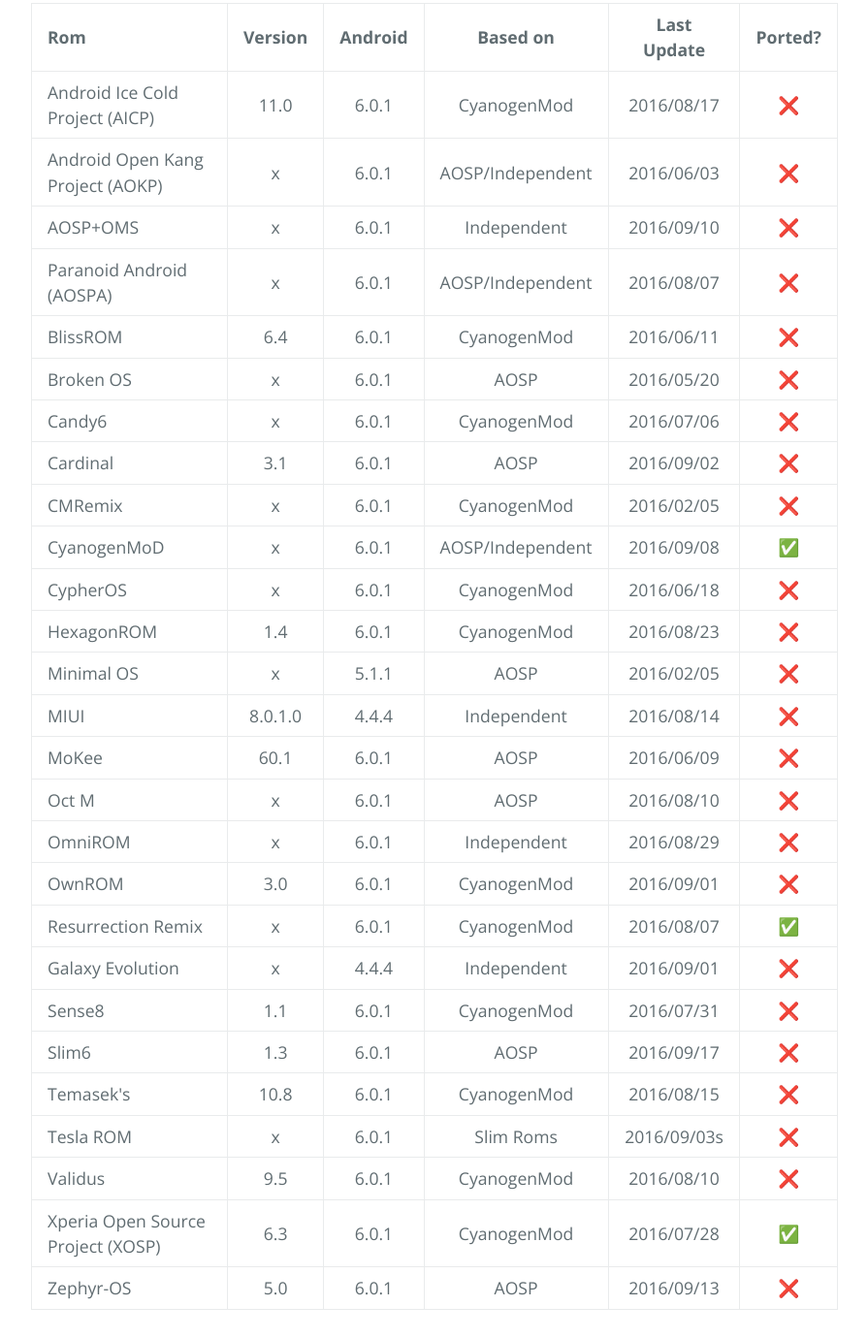
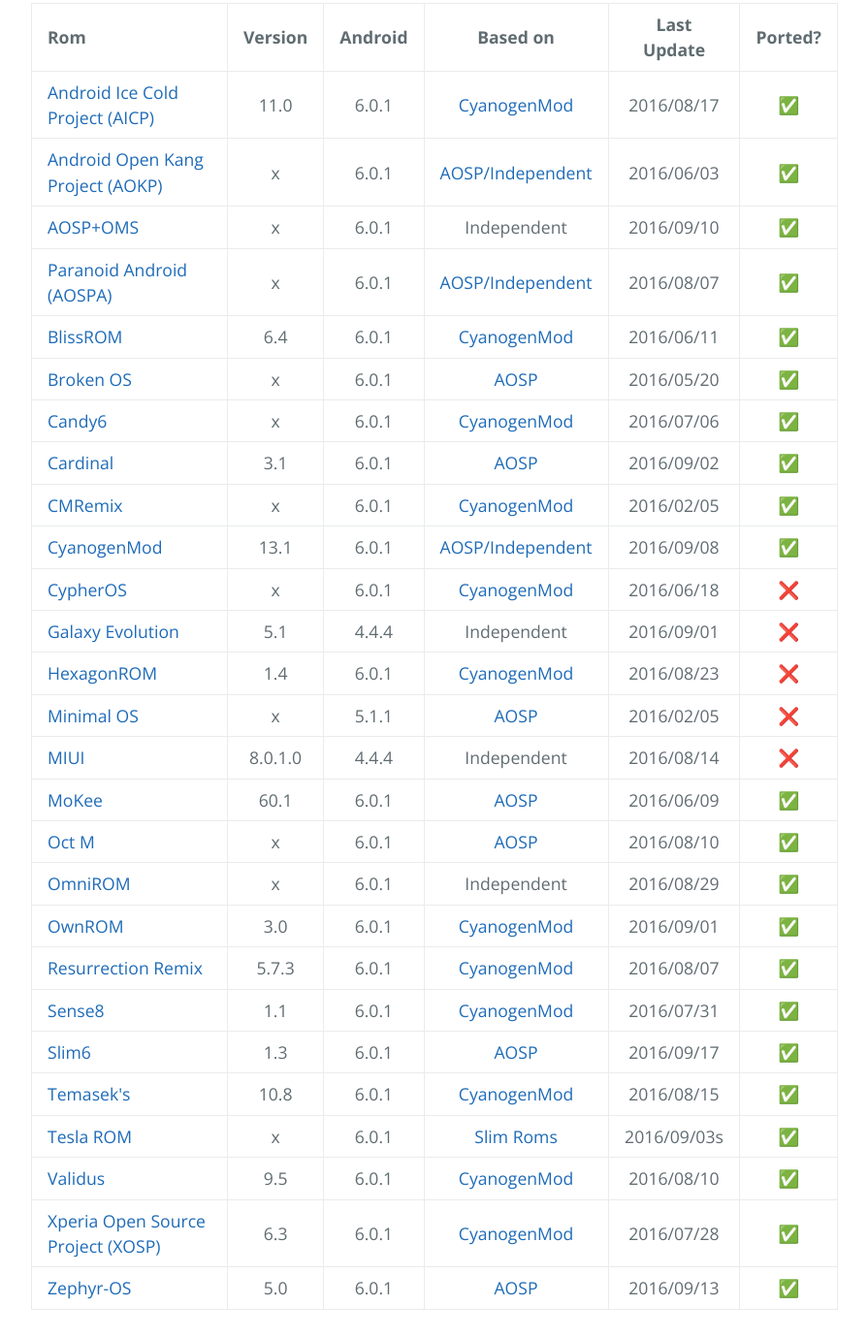
Before and after one commit to vagnerlandio/UMI-Zero-Phoenix, a plain HTML site: page index.html in a window 1280 px wide. Shown: the part 1890-3270 px from the top of the page at 97% size, without its empty margins (192-1087 px from the left). Drawn offline with nearby package versions, Linux system fonts and the light colour scheme.

```diff
--- a/index.html
+++ b/index.html
@@ -125,111 +125,119 @@
 </thead>
 <tbody>
 <tr>
-<td align="left">Android Ice Cold Project (AICP)</td>
+<td align="left"><a href="https://github.com/vagnerlandio/UMI-Zero-Phoenix-Project/blob/master/rom/aicp.md">Android Ice Cold Project (AICP)</a></td>
 <td align="center">11.0</td>
 <td align="center">6.0.1</td>
-<td align="center">CyanogenMod</td>
+<td align="center"><a href="https://github.com/vagnerlandio/UMI-Zero-Phoenix-Project/blob/master/rom/cyanogenmod.md">CyanogenMod</a></td>
 <td align="center">2016/08/17</td>
-<td align="center"><g-emoji alias="x" fallback-src="https://assets-cdn.github.com/images/icons/emoji/unicode/274c.png">❌</g-emoji></td>
+<td align="center"><g-emoji alias="white_check_mark" fallback-src="https://assets-cdn.github.com/images/icons/emoji/unicode/2705.png">✅</g-emoji></td>
 </tr>
 <tr>
-<td align="left">Android Open Kang Project (AOKP)</td>
+<td align="left"><a href="https://github.com/vagnerlandio/UMI-Zero-Phoenix-Project/blob/master/rom/aokp.md">Android Open Kang Project (AOKP)</a></td>
 <td align="center">x</td>
 <td align="center">6.0.1</td>
-<td align="center">AOSP/Independent</td>
+<td align="center"><a href="https://github.com/vagnerlandio/UMI-Zero-Phoenix-Project/blob/master/rom/aosp%2Boms.md">AOSP/Independent</a></td>
 <td align="center">2016/06/03</td>
-<td align="center"><g-emoji alias="x" fallback-src="https://assets-cdn.github.com/images/icons/emoji/unicode/274c.png">❌</g-emoji></td>
+<td align="center"><g-emoji alias="white_check_mark" fallback-src="https://assets-cdn.github.com/images/icons/emoji/unicode/2705.png">✅</g-emoji></td>
 </tr>
 <tr>
-<td align="left">AOSP+OMS</td>
+<td align="left"><a href="https://github.com/vagnerlandio/UMI-Zero-Phoenix-Project/blob/master/rom/aosp%2Boms.md">AOSP+OMS</a></td>
 <td align="center">x</td>
 <td align="center">6.0.1</td>
 <td align="center">Independent</td>
 <td align="center">2016/09/10</td>
+<td align="center"><g-emoji alias="white_check_mark" fallback-src="https://assets-cdn.github.com/images/icons/emoji/unicode/2705.png">✅</g-emoji></td>
+</tr>
+<tr>
+<td align="left"><a href="https://github.com/vagnerlandio/UMI-Zero-Phoenix-Project/blob/master/rom/aospa.md">Paranoid Android (AOSPA)</a></td>
+<td align="center">x</td>
+<td align="center">6.0.1</td>
+<td align="center"><a href="https://github.com/vagnerlandio/UMI-Zero-Phoenix-Project/blob/master/rom/aosp%2Boms.md">AOSP/Independent</a></td>
+<td align="center">2016/08/07</td>
+<td align="center"><g-emoji alias="white_check_mark" fallback-src="https://assets-cdn.github.com/images/icons/emoji/unicode/2705.png">✅</g-emoji></td>
+</tr>
+<tr>
+<td align="left"><a href="https://github.com/vagnerlandio/UMI-Zero-Phoenix-Project/blob/master/rom/blissrom.md">BlissROM</a></td>
+<td align="center">6.4</td>
+<td align="center">6.0.1</td>
+<td align="center"><a href="https://github.com/vagnerlandio/UMI-Zero-Phoenix-Project/blob/master/rom/cyanogenmod.md">CyanogenMod</a></td>
+<td align="center">2016/06/11</td>
+<td align="center"><g-emoji alias="white_check_mark" fallback-src="https://assets-cdn.github.com/images/icons/emoji/unicode/2705.png">✅</g-emoji></td>
+</tr>
+<tr>
+<td align="left"><a href="https://github.com/vagnerlandio/UMI-Zero-Phoenix-Project/blob/master/rom/broken-os.md">Broken OS</a></td>
+<td align="center">x</td>
+<td align="center">6.0.1</td>
+<td align="center"><a href="https://github.com/vagnerlandio/UMI-Zero-Phoenix-Project/blob/master/rom/aosp%2Boms.md">AOSP</a></td>
+<td align="center">2016/05/20</td>
+<td align="center"><g-emoji alias="white_check_mark" fallback-src="https://assets-cdn.github.com/images/icons/emoji/unicode/2705.png">✅</g-emoji></td>
+</tr>
+<tr>
+<td align="left"><a href="https://github.com/vagnerlandio/UMI-Zero-Phoenix-Project/blob/master/rom/candy6.md">Candy6</a></td>
+<td align="center">x</td>
+<td align="center">6.0.1</td>
+<td align="center"><a href="https://github.com/vagnerlandio/UMI-Zero-Phoenix-Project/blob/master/rom/cyanogenmod.md">CyanogenMod</a></td>
+<td align="center">2016/07/06</td>
+<td align="center"><g-emoji alias="white_check_mark" fallback-src="https://assets-cdn.github.com/images/icons/emoji/unicode/2705.png">✅</g-emoji></td>
+</tr>
+<tr>
+<td align="left"><a href="https://github.com/vagnerlandio/UMI-Zero-Phoenix-Project/blob/master/rom/cardinal.md">Cardinal</a></td>
+<td align="center">3.1</td>
+<td align="center">6.0.1</td>
+<td align="center"><a href="https://github.com/vagnerlandio/UMI-Zero-Phoenix-Project/blob/master/rom/aosp%2Boms.md">AOSP</a></td>
+<td align="center">2016/09/02</td>
+<td align="center"><g-emoji alias="white_check_mark" fallback-src="https://assets-cdn.github.com/images/icons/emoji/unicode/2705.png">✅</g-emoji></td>
+</tr>
+<tr>
+<td align="left"><a href="https://github.com/vagnerlandio/UMI-Zero-Phoenix-Project/blob/master/rom/cmremix.md">CMRemix</a></td>
+<td align="center">x</td>
+<td align="center">6.0.1</td>
+<td align="center"><a href="https://github.com/vagnerlandio/UMI-Zero-Phoenix-Project/blob/master/rom/cyanogenmod.md">CyanogenMod</a></td>
+<td align="center">2016/02/05</td>
+<td align="center"><g-emoji alias="white_check_mark" fallback-src="https://assets-cdn.github.com/images/icons/emoji/unicode/2705.png">✅</g-emoji></td>
+</tr>
+<tr>
+<td align="left"><a href="https://github.com/vagnerlandio/UMI-Zero-Phoenix-Project/blob/master/rom/cyanogenmod.md">CyanogenMod</a></td>
+<td align="center">13.1</td>
+<td align="center">6.0.1</td>
+<td align="center"><a href="https://github.com/vagnerlandio/UMI-Zero-Phoenix-Project/blob/master/rom/aosp%2Boms.md">AOSP/Independent</a></td>
+<td align="center">2016/09/08</td>
+<td align="center"><g-emoji alias="white_check_mark" fallback-src="https://assets-cdn.github.com/images/icons/emoji/unicode/2705.png">✅</g-emoji></td>
+</tr>
+<tr>
+<td align="left"><a href="https://github.com/vagnerlandio/UMI-Zero-Phoenix-Project/blob/master/rom/cypheros.md">CypherOS</a></td>
+<td align="center">x</td>
+<td align="center">6.0.1</td>
+<td align="center"><a href="https://github.com/vagnerlandio/UMI-Zero-Phoenix-Project/blob/master/rom/cyanogenmod.md">CyanogenMod</a></td>
+<td align="center">2016/06/18</td>
 <td align="center"><g-emoji alias="x" fallback-src="https://assets-cdn.github.com/images/icons/emoji/unicode/274c.png">❌</g-emoji></td>
 </tr>
 <tr>
-<td align="left">Paranoid Android (AOSPA)</td>
-<td align="center">x</td>
-<td align="center">6.0.1</td>
-<td align="center">AOSP/Independent</td>
-<td align="center">2016/08/07</td>
+<td align="left"><a href="https://github.com/vagnerlandio/UMI-Zero-Phoenix-Project/blob/master/rom/galaxy-evolution.md">Galaxy Evolution</a></td>
+<td align="center">5.1</td>
+<td align="center">4.4.4</td>
+<td align="center">Independent</td>
+<td align="center">2016/09/01</td>
 <td align="center"><g-emoji alias="x" fallback-src="https://assets-cdn.github.com/images/icons/emoji/unicode/274c.png">❌</g-emoji></td>
 </tr>
 <tr>
-<td align="left">BlissROM</td>
-<td align="center">6.4</td>
+<td align="left"><a href="https://github.com/vagnerlandio/UMI-Zero-Phoenix-Project/blob/master/rom/hexagonrom.md">HexagonROM</a></td>
+<td align="center">1.4</td>
 <td align="center">6.0.1</td>
-<td align="center">CyanogenMod</td>
-<td align="center">2016/06/11</td>
+<td align="center"><a href="https://github.com/vagnerlandio/UMI-Zero-Phoenix-Project/blob/master/rom/cyanogenmod.md">CyanogenMod</a></td>
+<td align="center">2016/08/23</td>
 <td align="center"><g-emoji alias="x" fallback-src="https://assets-cdn.github.com/images/icons/emoji/unicode/274c.png">❌</g-emoji></td>
 </tr>
 <tr>
-<td align="left">Broken OS</td>
+<td align="left"><a href="https://github.com/vagnerlandio/UMI-Zero-Phoenix-Project/blob/master/rom/minimal-os.md">Minimal OS</a></td>
 <td align="center">x</td>
-<td align="center">6.0.1</td>
-<td align="center">AOSP</td>
-<td align="center">2016/05/20</td>
-<td align="center"><g-emoji alias="x" fallback-src="https://assets-cdn.github.com/images/icons/emoji/unicode/274c.png">❌</g-emoji></td>
-</tr>
-<tr>
-<td align="left">Candy6</td>
-<td align="center">x</td>
-<td align="center">6.0.1</td>
-<td align="center">CyanogenMod</td>
-<td align="center">2016/07/06</td>
-<td align="center"><g-emoji alias="x" fallback-src="https://assets-cdn.github.com/images/icons/emoji/unicode/274c.png">❌</g-emoji></td>
-</tr>
-<tr>
-<td align="left">Cardinal</td>
-<td align="center">3.1</td>
-<td align="center">6.0.1</td>
-<td align="center">AOSP</td>
-<td align="center">2016/09/02</td>
-<td align="center"><g-emoji alias="x" fallback-src="https://assets-cdn.github.com/images/icons/emoji/unicode/274c.png">❌</g-emoji></td>
-</tr>
-<tr>
-<td align="left">CMRemix</td>
-<td align="center">x</td>
-<td align="center">6.0.1</td>
-<td align="center">CyanogenMod</td>
+<td align="center">5.1.1</td>
+<td align="center"><a href="https://github.com/vagnerlandio/UMI-Zero-Phoenix-Project/blob/master/rom/aosp%2Boms.md">AOSP</a></td>
 <td align="center">2016/02/05</td>
 <td align="center"><g-emoji alias="x" fallback-src="https://assets-cdn.github.com/images/icons/emoji/unicode/274c.png">❌</g-emoji></td>
 </tr>
 <tr>
-<td align="left">CyanogenMoD</td>
-<td align="center">x</td>
-<td align="center">6.0.1</td>
-<td align="center">AOSP/Independent</td>
-<td align="center">2016/09/08</td>
-<td align="center"><g-emoji alias="white_check_mark" fallback-src="https://assets-cdn.github.com/images/icons/emoji/unicode/2705.png">✅</g-emoji></td>
-</tr>
-<tr>
-<td align="left">CypherOS</td>
-<td align="center">x</td>
-<td align="center">6.0.1</td>
-<td align="center">CyanogenMod</td>
-<td align="center">2016/06/18</td>
-<td align="center"><g-emoji alias="x" fallback-src="https://assets-cdn.github.com/images/icons/emoji/unicode/274c.png">❌</g-emoji></td>
-</tr>
-<tr>
-<td align="left">HexagonROM</td>
-<td align="center">1.4</td>
-<td align="center">6.0.1</td>
-<td align="center">CyanogenMod</td>
-<td align="center">2016/08/23</td>
-<td align="center"><g-emoji alias="x" fallback-src="https://assets-cdn.github.com/images/icons/emoji/unicode/274c.png">❌</g-emoji></td>
-</tr>
-<tr>
-<td align="left">Minimal OS</td>
-<td align="center">x</td>
-<td align="center">5.1.1</td>
-<td align="center">AOSP</td>
-<td align="center">2016/02/05</td>
-<td align="center"><g-emoji alias="x" fallback-src="https://assets-cdn.github.com/images/icons/emoji/unicode/274c.png">❌</g-emoji></td>
-</tr>
-<tr>
-<td align="left">MIUI</td>
+<td align="left"><a href="https://github.com/vagnerlandio/UMI-Zero-Phoenix-Project/blob/master/rom/miui.md">MIUI</a></td>
 <td align="center">8.0.1.0</td>
 <td align="center">4.4.4</td>
 <td align="center">Independent</td>
@@ -237,108 +245,100 @@
 <td align="center"><g-emoji alias="x" fallback-src="https://assets-cdn.github.com/images/icons/emoji/unicode/274c.png">❌</g-emoji></td>
 </tr>
 <tr>
-<td align="left">MoKee</td>
+<td align="left"><a href="https://github.com/vagnerlandio/UMI-Zero-Phoenix-Project/blob/master/rom/mokee.md">MoKee</a></td>
 <td align="center">60.1</td>
 <td align="center">6.0.1</td>
-<td align="center">AOSP</td>
+<td align="center"><a href="https://github.com/vagnerlandio/UMI-Zero-Phoenix-Project/blob/master/rom/aosp%2Boms.md">AOSP</a></td>
 <td align="center">2016/06/09</td>
-<td align="center"><g-emoji alias="x" fallback-src="https://assets-cdn.github.com/images/icons/emoji/unicode/274c.png">❌</g-emoji></td>
+<td align="center"><g-emoji alias="white_check_mark" fallback-src="https://assets-cdn.github.com/images/icons/emoji/unicode/2705.png">✅</g-emoji></td>
 </tr>
 <tr>
-<td align="left">Oct M</td>
+<td align="left"><a href="https://github.com/vagnerlandio/UMI-Zero-Phoenix-Project/blob/master/rom/sense8.md">Oct M</a></td>
 <td align="center">x</td>
 <td align="center">6.0.1</td>
-<td align="center">AOSP</td>
+<td align="center"><a href="https://github.com/vagnerlandio/UMI-Zero-Phoenix-Project/blob/master/rom/aosp%2Boms.md">AOSP</a></td>
 <td align="center">2016/08/10</td>
-<td align="center"><g-emoji alias="x" fallback-src="https://assets-cdn.github.com/images/icons/emoji/unicode/274c.png">❌</g-emoji></td>
+<td align="center"><g-emoji alias="white_check_mark" fallback-src="https://assets-cdn.github.com/images/icons/emoji/unicode/2705.png">✅</g-emoji></td>
 </tr>
 <tr>
-<td align="left">OmniROM</td>
+<td align="left"><a href="https://github.com/vagnerlandio/UMI-Zero-Phoenix-Project/blob/master/rom/omnirom.md">OmniROM</a></td>
 <td align="center">x</td>
 <td align="center">6.0.1</td>
 <td align="center">Independent</td>
 <td align="center">2016/08/29</td>
-<td align="center"><g-emoji alias="x" fallback-src="https://assets-cdn.github.com/images/icons/emoji/unicode/274c.png">❌</g-emoji></td>
+<td align="center"><g-emoji alias="white_check_mark" fallback-src="https://assets-cdn.github.com/images/icons/emoji/unicode/2705.png">✅</g-emoji></td>
 </tr>
 <tr>
-<td align="left">OwnROM</td>
+<td align="left"><a href="https://github.com/vagnerlandio/UMI-Zero-Phoenix-Project/blob/master/rom/ownrom.md">OwnROM</a></td>
 <td align="center">3.0</td>
 <td align="center">6.0.1</td>
-<td align="center">CyanogenMod</td>
+<td align="center"><a href="https://github.com/vagnerlandio/UMI-Zero-Phoenix-Project/blob/master/rom/cyanogenmod.md">CyanogenMod</a></td>
 <td align="center">2016/09/01</td>
-<td align="center"><g-emoji alias="x" fallback-src="https://assets-cdn.github.com/images/icons/emoji/unicode/274c.png">❌</g-emoji></td>
+<td align="center"><g-emoji alias="white_check_mark" fallback-src="https://assets-cdn.github.com/images/icons/emoji/unicode/2705.png">✅</g-emoji></td>
 </tr>
 <tr>
-<td align="left">Resurrection Remix</td>
-<td align="center">x</td>
+<td align="left"><a href="https://github.com/vagnerlandio/UMI-Zero-Phoenix-Project/blob/master/rom/resurrection-remix.md">Resurrection Remix</a></td>
+<td align="center">5.7.3</td>
 <td align="center">6.0.1</td>
-<td align="center">CyanogenMod</td>
+<td align="center"><a href="https://github.com/vagnerlandio/UMI-Zero-Phoenix-Project/blob/master/rom/cyanogenmod.md">CyanogenMod</a></td>
 <td align="center">2016/08/07</td>
 <td align="center"><g-emoji alias="white_check_mark" fallback-src="https://assets-cdn.github.com/images/icons/emoji/unicode/2705.png">✅</g-emoji></td>
 </tr>
 <tr>
-<td align="left">Galaxy Evolution</td>
-<td align="center">x</td>
-<td align="center">4.4.4</td>
-<td align="center">Independent</td>
-<td align="center">2016/09/01</td>
-<td align="center"><g-emoji alias="x" fallback-src="https://assets-cdn.github.com/images/icons/emoji/unicode/274c.png">❌</g-emoji></td>
+<td align="left"><a href="https://github.com/vagnerlandio/UMI-Zero-Phoenix-Project/blob/master/rom/sense8.md">Sense8</a></td>
+<td align="center">1.1</td>
+<td align="center">6.0.1</td>
+<td align="center"><a href="https://github.com/vagnerlandio/UMI-Zero-Phoenix-Project/blob/master/rom/cyanogenmod.md">CyanogenMod</a></td>
+<td align="center">2016/07/31</td>
+<td align="center"><g-emoji alias="white_check_mark" fallback-src="https://assets-cdn.github.com/images/icons/emoji/unicode/2705.png">✅</g-emoji></td>
 </tr>
 <tr>
-<td align="left">Sense8</td>
-<td align="center">1.1</td>
+<td align="left"><a href="https://github.com/vagnerlandio/UMI-Zero-Phoenix-Project/blob/master/rom/slim6.md">Slim6</a></td>
+<td align="center">1.3</td>
 <td align="center">6.0.1</td>
-<td align="center">CyanogenMod</td>
-<td align="center">2016/07/31</td>
-<td align="center"><g-emoji alias="x" fallback-src="https://assets-cdn.github.com/images/icons/emoji/unicode/274c.png">❌</g-emoji></td>
+<td align="center"><a href="https://github.com/vagnerlandio/UMI-Zero-Phoenix-Project/blob/master/rom/aosp%2Boms.md">AOSP</a></td>
+<td align="center">2016/09/17</td>
+<td align="center"><g-emoji alias="white_check_mark" fallback-src="https://assets-cdn.github.com/images/icons/emoji/unicode/2705.png">✅</g-emoji></td>
 </tr>
 <tr>
-<td align="left">Slim6</td>
-<td align="center">1.3</td>
+<td align="left"><a href="https://github.com/vagnerlandio/UMI-Zero-Phoenix-Project/blob/master/rom/temaseks.md">Temasek's</a></td>
+<td align="center">10.8</td>
 <td align="center">6.0.1</td>
-<td align="center">AOSP</td>
-<td align="center">2016/09/17</td>
-<td align="center"><g-emoji alias="x" fallback-src="https://assets-cdn.github.com/images/icons/emoji/unicode/274c.png">❌</g-emoji></td>
+<td align="center"><a href="https://github.com/vagnerlandio/UMI-Zero-Phoenix-Project/blob/master/rom/cyanogenmod.md">CyanogenMod</a></td>
+<td align="center">2016/08/15</td>
+<td align="center"><g-emoji alias="white_check_mark" fallback-src="https://assets-cdn.github.com/images/icons/emoji/unicode/2705.png">✅</g-emoji></td>
 </tr>
 <tr>
-<td align="left">Temasek's</td>
-<td align="center">10.8</td>
+<td align="left"><a href="https://github.com/vagnerlandio/UMI-Zero-Phoenix-Project/blob/master/rom/tesla-rom.md">Tesla ROM</a></td>
+<td align="center">x</td>
 <td align="center">6.0.1</td>
-<td align="center">CyanogenMod</td>
-<td align="center">2016/08/15</td>
-<td align="center"><g-emoji alias="x" fallback-src="https://assets-cdn.github.com/images/icons/emoji/unicode/274c.png">❌</g-emoji></td>
+<td align="center"><a href="https://github.com/vagnerlandio/UMI-Zero-Phoenix-Project/blob/master/rom/slim6.md">Slim Roms</a></td>
+<td align="center">2016/09/03s</td>
+<td align="center"><g-emoji alias="white_check_mark" fallback-src="https://assets-cdn.github.com/images/icons/emoji/unicode/2705.png">✅</g-emoji></td>
 </tr>
 <tr>
-<td align="left">Tesla ROM</td>
-<td align="center">x</td>
+<td align="left"><a href="https://github.com/vagnerlandio/UMI-Zero-Phoenix-Project/blob/master/rom/validus.md">Validus</a></td>
+<td align="center">9.5</td>
 <td align="center">6.0.1</td>
-<td align="center">Slim Roms</td>
-<td align="center">2016/09/03s</td>
-<td align="center"><g-emoji alias="x" fallback-src="https://assets-cdn.github.com/images/icons/emoji/unicode/274c.png">❌</g-emoji></td>
+<td align="center"><a href="https://github.com/vagnerlandio/UMI-Zero-Phoenix-Project/blob/master/rom/cyanogenmod.md">CyanogenMod</a></td>
+<td align="center">2016/08/10</td>
+<td align="center"><g-emoji alias="white_check_mark" fallback-src="https://assets-cdn.github.com/images/icons/emoji/unicode/2705.png">✅</g-emoji></td>
 </tr>
 <tr>
-<td align="left">Validus</td>
-<td align="center">9.5</td>
-<td align="center">6.0.1</td>
-<td align="center">CyanogenMod</td>
-<td align="center">2016/08/10</td>
-<td align="center"><g-emoji alias="x" fallback-src="https://assets-cdn.github.com/images/icons/emoji/unicode/274c.png">❌</g-emoji></td>
-</tr>
-<tr>
-<td align="left">Xperia Open Source Project (XOSP)</td>
+<td align="left"><a href="https://github.com/vagnerlandio/UMI-Zero-Phoenix-Project/blob/master/rom/xosp.md">Xperia Open Source Project (XOSP)</a></td>
 <td align="center">6.3</td>
 <td align="center">6.0.1</td>
-<td align="center">CyanogenMod</td>
+<td align="center"><a href="https://github.com/vagnerlandio/UMI-Zero-Phoenix-Project/blob/master/rom/cyanogenmod.md">CyanogenMod</a></td>
 <td align="center">2016/07/28</td>
 <td align="center"><g-emoji alias="white_check_mark" fallback-src="https://assets-cdn.github.com/images/icons/emoji/unicode/2705.png">✅</g-emoji></td>
 </tr>
 <tr>
-<td align="left">Zephyr-OS</td>
+<td align="left"><a href="https://github.com/vagnerlandio/UMI-Zero-Phoenix-Project/blob/master/rom/zephyr-os.md">Zephyr-OS</a></td>
 <td align="center">5.0</td>
 <td align="center">6.0.1</td>
-<td align="center">AOSP</td>
+<td align="center"><a href="https://github.com/vagnerlandio/UMI-Zero-Phoenix-Project/blob/master/rom/aosp%2Boms.md">AOSP</a></td>
 <td align="center">2016/09/13</td>
-<td align="center"><g-emoji alias="x" fallback-src="https://assets-cdn.github.com/images/icons/emoji/unicode/274c.png">❌</g-emoji></td>
+<td align="center"><g-emoji alias="white_check_mark" fallback-src="https://assets-cdn.github.com/images/icons/emoji/unicode/2705.png">✅</g-emoji></td>
 </tr>
 </tbody>
 </table>
```
Also changed, not shown: params.json (+1 -1 lines).
